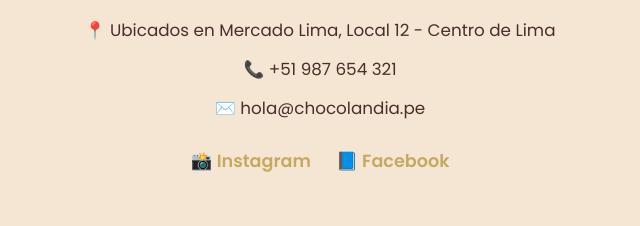
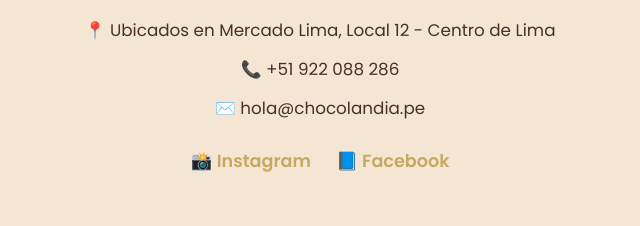
Before and after one commit to mavafiza/choccolandia, a website: page index.html in a window 1280 px wide. Shown: the part 1775-2001 px from the top of the page, 320-960 px from the left. Drawn offline with Linux system fonts and the light colour scheme.

Commit message:
agregando numero de telefono del propietario

```diff
--- a/index.html
+++ b/index.html
@@ -91,7 +91,7 @@
       <div class="contact-info">
         <h2>Contáctanos</h2>
         <p>📍 Ubicados en Mercado Lima, Local 12 - Centro de Lima</p>
-        <p>📞 +51 987 654 321</p>
+        <p>📞 +51 922 088 286</p>
         <p>✉️ hola@chocolandia.pe</p>
         <div class="redes">
           <a href="https://instagram.com/chocolandia_pe" target="_blank">📸 Instagram</a>
```
